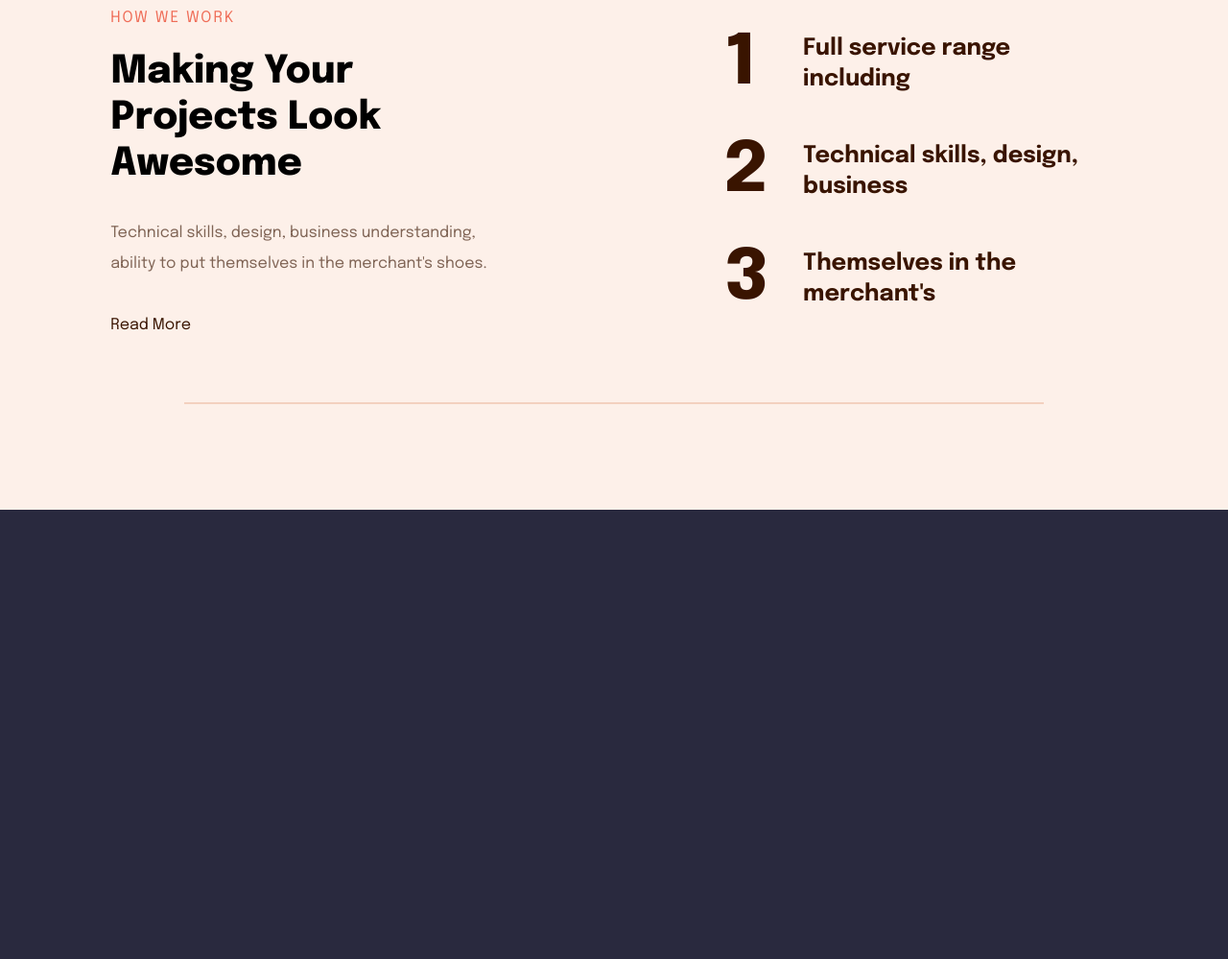
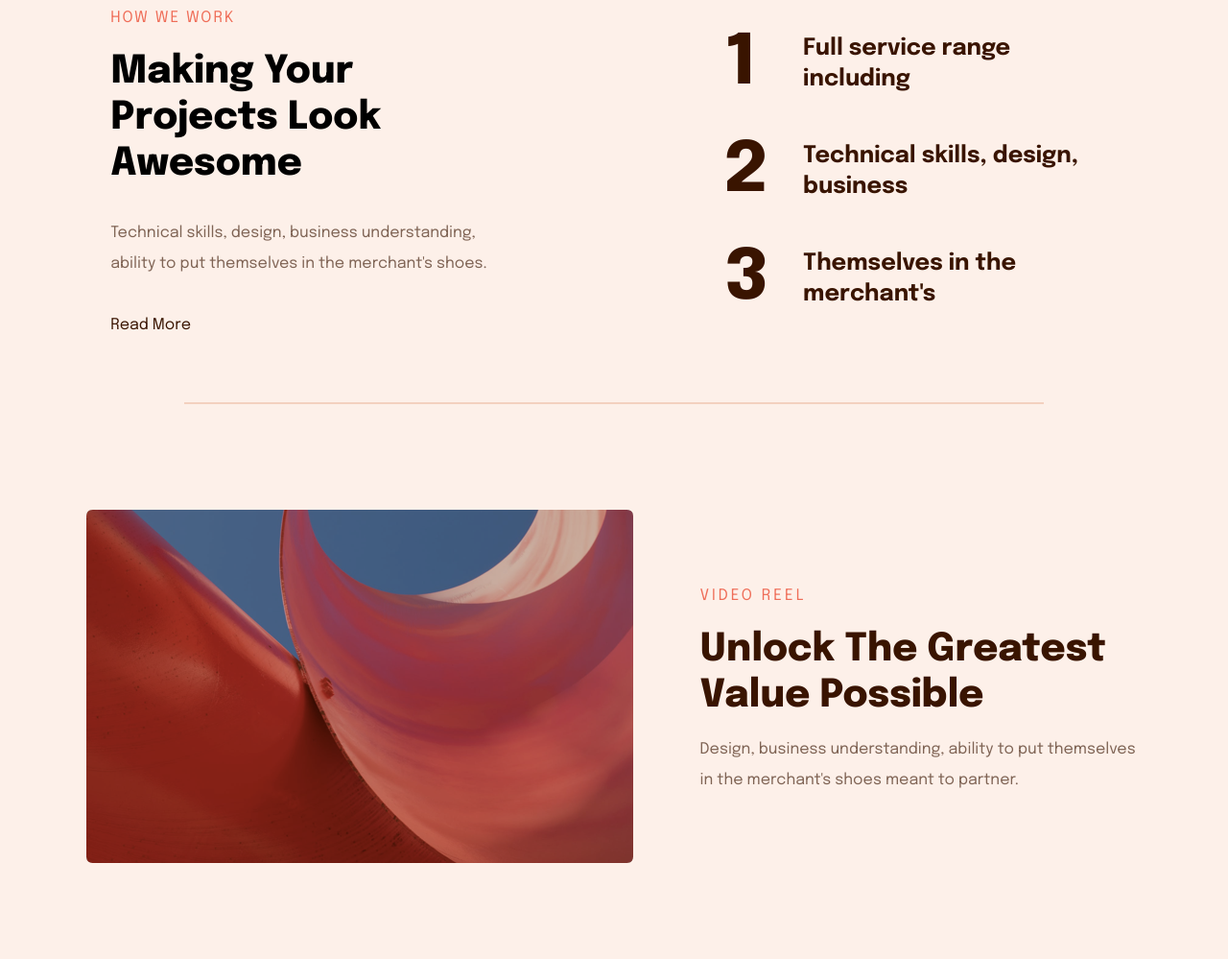
Before and after one commit to Kaushall-raut/Theemwiz-assignment, a plain HTML site: page index.html in a window 1280 px wide. Shown: the part 1815-2814 px from the top of the page at 96% size. Before the commit the page ends 2346 px from the top, so only its background shows below. Drawn offline with Linux system fonts and the light colour scheme.

Commit message:
added work section

```diff
--- a/index.html
+++ b/index.html
@@ -144,6 +144,22 @@
 
 <!--work section  end     -->
 
+<!--video section  start     -->
+
+<section class="video-section grid  ">
+  <section class="video-left " >
+    <img src="./src/images/Bitmap.png" alt="video">
+  </section>
+  <section class="video-right">
+    <h5>video reel</h5>
+    <h3>Unlock The Greatest Value Possible</h3>
+    <p>Design, business understanding, ability to put themselves in the merchant's shoes meant to partner.</p>
+  </section>
+</section>
+
+<!--video section  end     -->
+
+
 </body>
 
 </html>
--- a/style.css
+++ b/style.css
@@ -253,12 +253,12 @@ nav {
   grid-template-rows: 0.5fr 0.5fr;
   background-color: #fdf0e9;
   padding: 4rem 0 0 0;
-  .container{
+  .container {
     margin: auto 18%;
   }
   /* padding: 0 4rem; */
   /* border: 1px solid #f3d1bf; */
-      /* padding: auto %; */
+  /* padding: auto %; */
   .border {
     margin: auto 15%;
     margin-top: 4rem;
@@ -323,3 +323,38 @@ nav {
 .grid-col-two {
   grid-template-columns: 0.5fr 2fr;
 }
+
+.video-section {
+  /* gap: 0; */
+  background-color: #fdf0e9;
+  grid-template-columns: 1fr 1fr;
+
+  .video-left,
+  .video-right {
+    margin: auto 14%;
+    padding-bottom: 6rem;
+  }
+  .video-right {
+    h5 {
+      text-transform: uppercase;
+      color: #ef6d58;
+      font-weight: 400;
+      letter-spacing: 3px;
+      font-size: 16px;
+      line-height: 32px;
+    }
+    h3 {
+      color: #391400;
+      font-weight: 800;
+      font-size: 40px;
+      line-height: 48px;
+      padding: 1rem 0;
+    }
+    p {
+      color: #391400a3;
+      font-weight: 400;
+      font-size: 16px;
+      line-height: 32px;
+    }
+  }
+}
```
